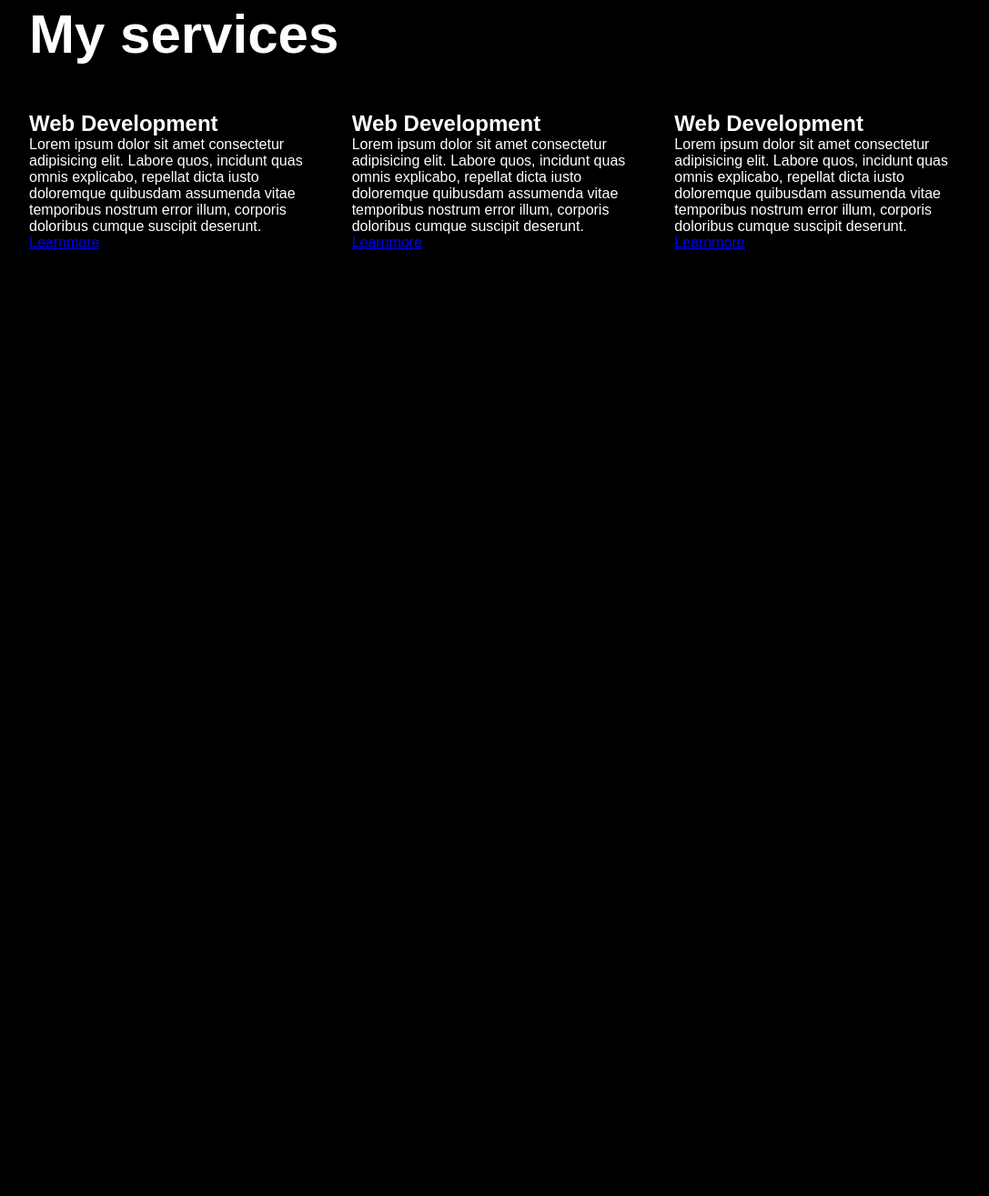
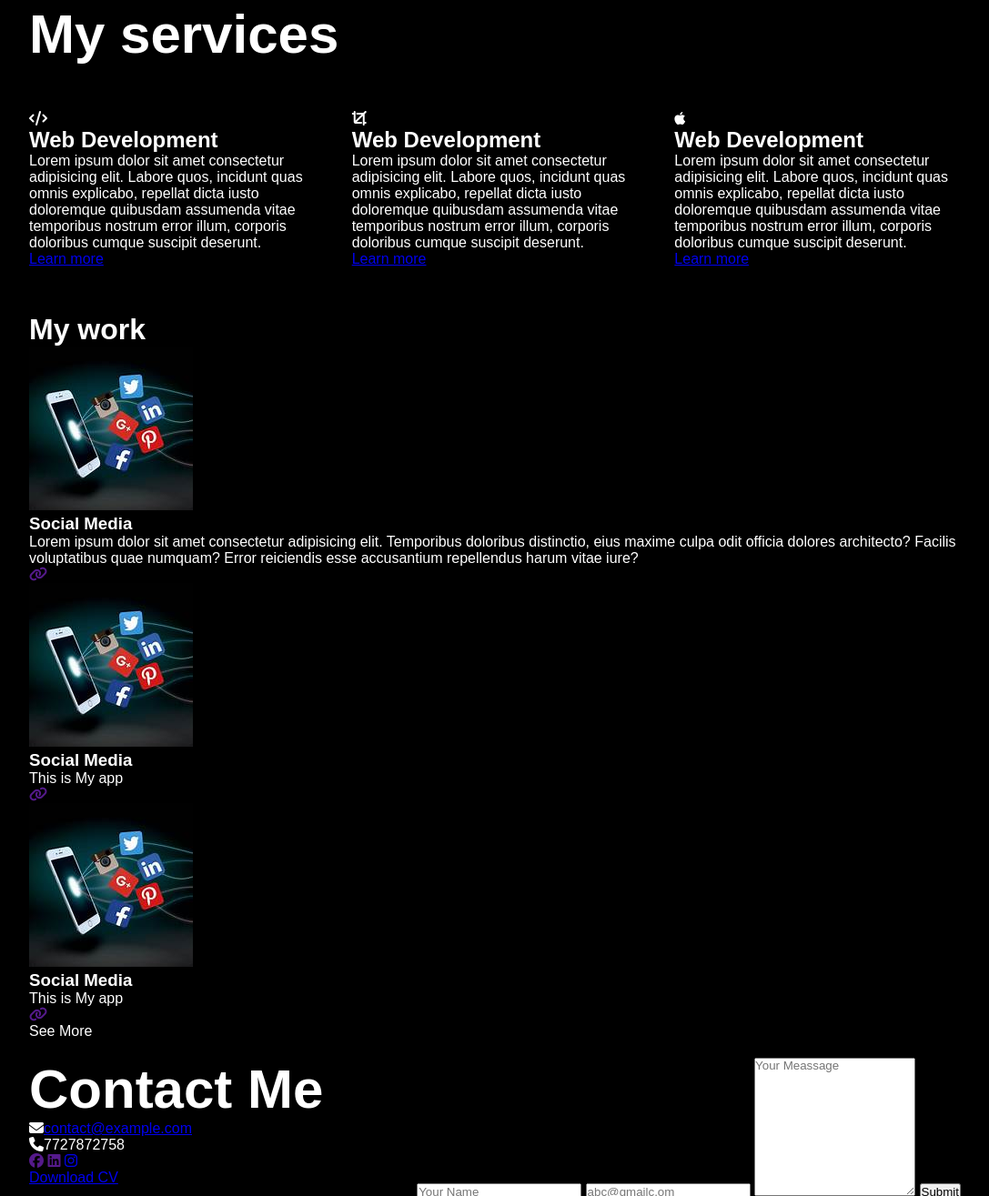
Before and after one commit to jagdishharwani2001/portfolio.github.io, a plain HTML site: page index.html in a window 1280 px wide. Shown: the part 1485-2800 px from the top of the page at 91% size, without its empty margins (96-1183 px from the left). Before the commit the page ends 1801 px from the top, so only its background shows below. Drawn offline with Linux system fonts and the light colour scheme.

Commit message:
Update index.html
New modification in the Portfolio

```diff
--- a/index.html
+++ b/index.html
@@ -11,13 +11,15 @@
         <div class="container">
             <nav>
                 <img src="images/logo.png" class="logo">
-                <ul>
-                    <li><a href="">Home</a></li>
-                    <li><a href="">About</a></li>
-                    <li><a href="">Contact</a></li>
-                    <li><a href="">Project</a></li>
-                    <li><a href="">Home</a></li>
+                <ul id="sidemenu">
+                    <li><a href="#header">Home</a></li>
+                    <li><a href="#about">About</a></li>
+                    <li><a href="#services">Contact</a></li>
+                    <li><a href="#portfolio">Project</a></li>
+                    <li><a href="#contact">Home</a></li>
+                    <i class="fa-solid fa-circle-xmark" onclick="closemenu()"></i>
                 </ul>
+                <i class="fa-solid fa-bars" onclick="openmenu()"></i>
             </nav>
             <div class="header-text">
                 <p>FULL STACK DEVELOPER</p>
@@ -88,25 +90,111 @@
             <h1 class="sub-tittle">My services</h1>
             <div class="services-list">
                 <div>
+                    <i class="fa-solid fa-code"></i>
                     <h2>Web Development</h2>
                     <p>Lorem ipsum dolor sit amet consectetur adipisicing elit. Labore quos, incidunt quas omnis explicabo, repellat dicta iusto doloremque quibusdam assumenda vitae temporibus nostrum error illum, corporis doloribus cumque suscipit deserunt.</p>
-                    <a href="#">Learnmore</a>
+                    <a href="#">Learn more</a>
                 </div>
                 <div>
+                    <i class="fa-solid fa-crop"></i>
                     <h2>Web Development</h2>
                     <p>Lorem ipsum dolor sit amet consectetur adipisicing elit. Labore quos, incidunt quas omnis explicabo, repellat dicta iusto doloremque quibusdam assumenda vitae temporibus nostrum error illum, corporis doloribus cumque suscipit deserunt.</p>
-                    <a href="#">Learnmore</a>
+                    <a href="#">Learn more</a>
                 </div>
                 <div>
+                    <i class="fa-brands fa-apple"></i>
                     <h2>Web Development</h2>
                     <p>Lorem ipsum dolor sit amet consectetur adipisicing elit. Labore quos, incidunt quas omnis explicabo, repellat dicta iusto doloremque quibusdam assumenda vitae temporibus nostrum error illum, corporis doloribus cumque suscipit deserunt.</p>
-                    <a href="#">Learnmore</a>
+                    <a href="#">Learn more</a>
                 </div>
             </div>
         </div>
     </div>
+
+<!-------------------- portfolio -------------->
+<div id="portfolio">
+    <div class="container">
+        <h1 class="sub-title">My work</h1>
+        <div class="work-list">
+            <div class="work">
+                <img src="th.jpg" alt="">
+                <div class="layer">
+                    <h3>Social Media</h3>
+                    <p>Lorem ipsum dolor sit amet consectetur adipisicing elit. Temporibus doloribus distinctio, eius maxime culpa odit officia dolores architecto? Facilis voluptatibus quae numquam? Error reiciendis esse accusantium repellendus harum vitae iure?</p>
+                    <a href=""><i class="fa-solid fa-link"></i></a>
+                </div>
+            </div>
+            <div class="work">
+                <img src="th.jpg" alt="">
+                <div class="layer">
+                    <h3>Social Media</h3>
+                    <p>This is My app</p>
+                    <a href=""><i class="fa-solid fa-link"></i></a>
+                </div>
+            </div>
+            <div class="work">
+                <img src="th.jpg" alt="">
+                <div class="layer">
+                    <h3>Social Media</h3>
+                    <p>This is My app</p>
+                    <a href=""><i class="fa-solid fa-link"></i></a>
+                </div>
+            </div>
+        </div>
+        <a class="btn">See More</a>
+    </div>
+</div>
+
+<!---------Contact------------->
+<div id="contact">
+    <div class="container">
+        <div class="row">
+            <div class="contact-left">
+                <h1 class="sub-tittle">Contact Me</h1>
+                <p><i class="fa-solid fa-envelope"></i><a class="remove" href="https://mail.google.com/mail/u/0/#inbox">contact@example.com</a></p>
+                <p> <i class="fa-solid fa-phone"></i>7727872758</p>
+                <div class="social-icons">
+                    <a href=""><i class="fab fa-facebook"></i></a>
+                    <a href=""><i class="fab fa-linkedin"></i></a>
+                    <a href="https://www.instagram.com/jagdishharwani2002/"><i class="fab fa-instagram"></i></a>
+                </div>
+                <a href="bkcd.pdf" download class="btn btn2">Download CV</a>
+            </div>
+            <div class="contact-right">
+                <form name="submit-to-google-sheet">
+                    <input type="text" name="Name" placeholder="Your Name" required>
+                    <input type="email" name="Email" placeholder="abc@gmailc.om" required>
+                    <textarea name="Message"  placeholder="Your Meassage" rows="10"></textarea>
+                    <button type="Submit" class="btn btn2">Submit</button>
+                </form>
+                <span id="msg"></span>
+            </div>
+        </div>
+    </div>
+    <div class="copyright">
+        <p>copyright @jagdishharwani2002 <i class="fa-solid fa-heart"></i>Made it</p>
+    </div>
+</div>
+<script src="index.js"></script>
+<script src="https://kit.fontawesome.com/5d64b25579.js" crossorigin="anonymous"></script>
+<script>
+    const scriptURL = 'https://script.google.com/macros/s/AKfycbxt1RvKIshldkxI5Cm5cPzJRKSD4ehBDQgmC_uFuFfjWBUeTbX5sb_DezhPjCJN4NBe/exec'
+    const form = document.forms['submit-to-google-sheet']
+    const msg = document.getElementById("msg");
+
+    form.addEventListener('submit', e => {
+      e.preventDefault()
+      fetch(scriptURL, { method: 'POST', body: new FormData(form)})
+        .then(response => {
+            msg.innerHTML = `Your message is resolve soon!!`
+            setTimeout(function(){
+                msg.innerHTML = "";
+            },3000)
+            form.reset()
+        })
+        .catch(error => console.error('Error!', error.message))
+    })
+  </script>
 </body>
-<script src="index.js">
 
-</script>
 </html>
```
